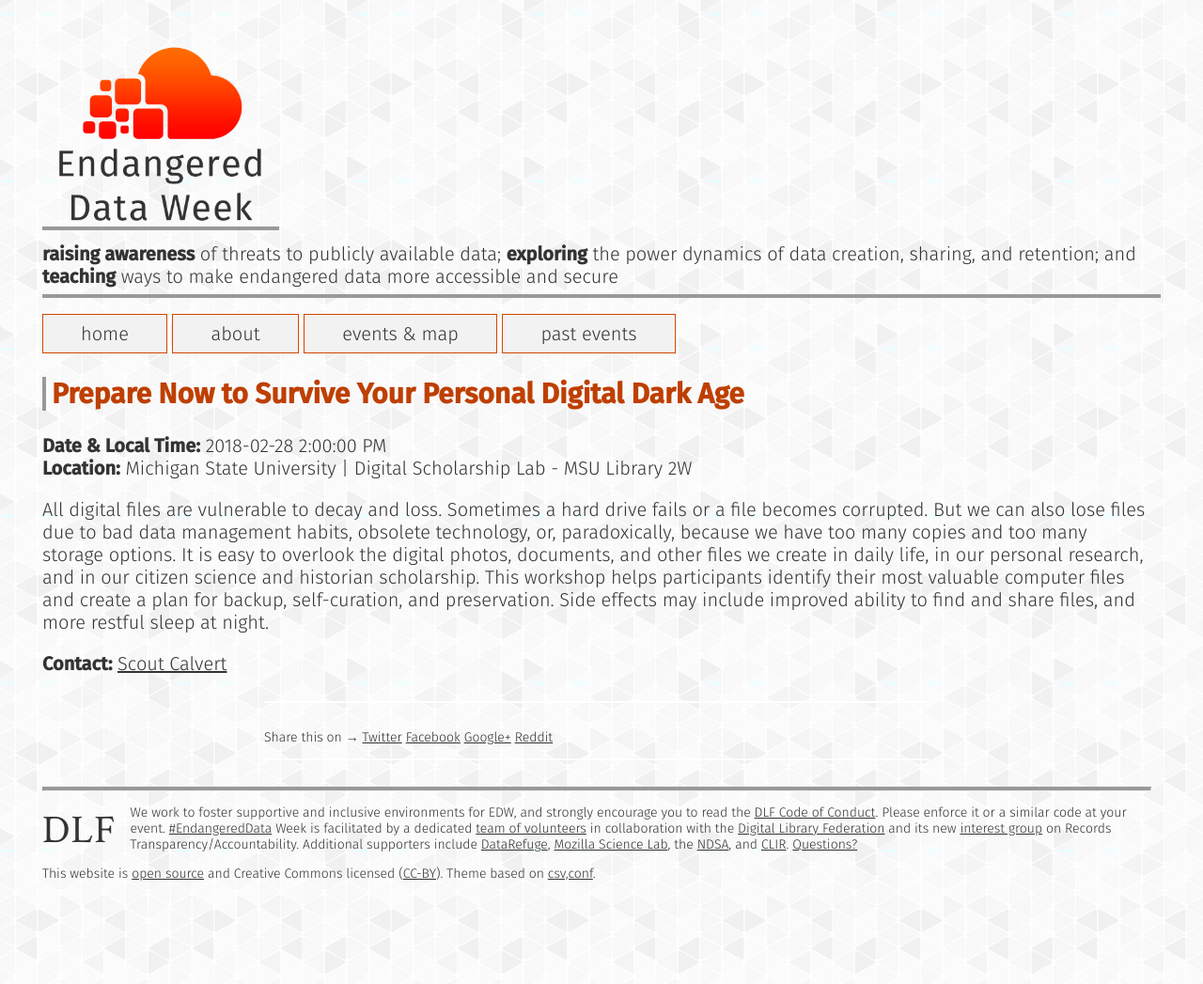
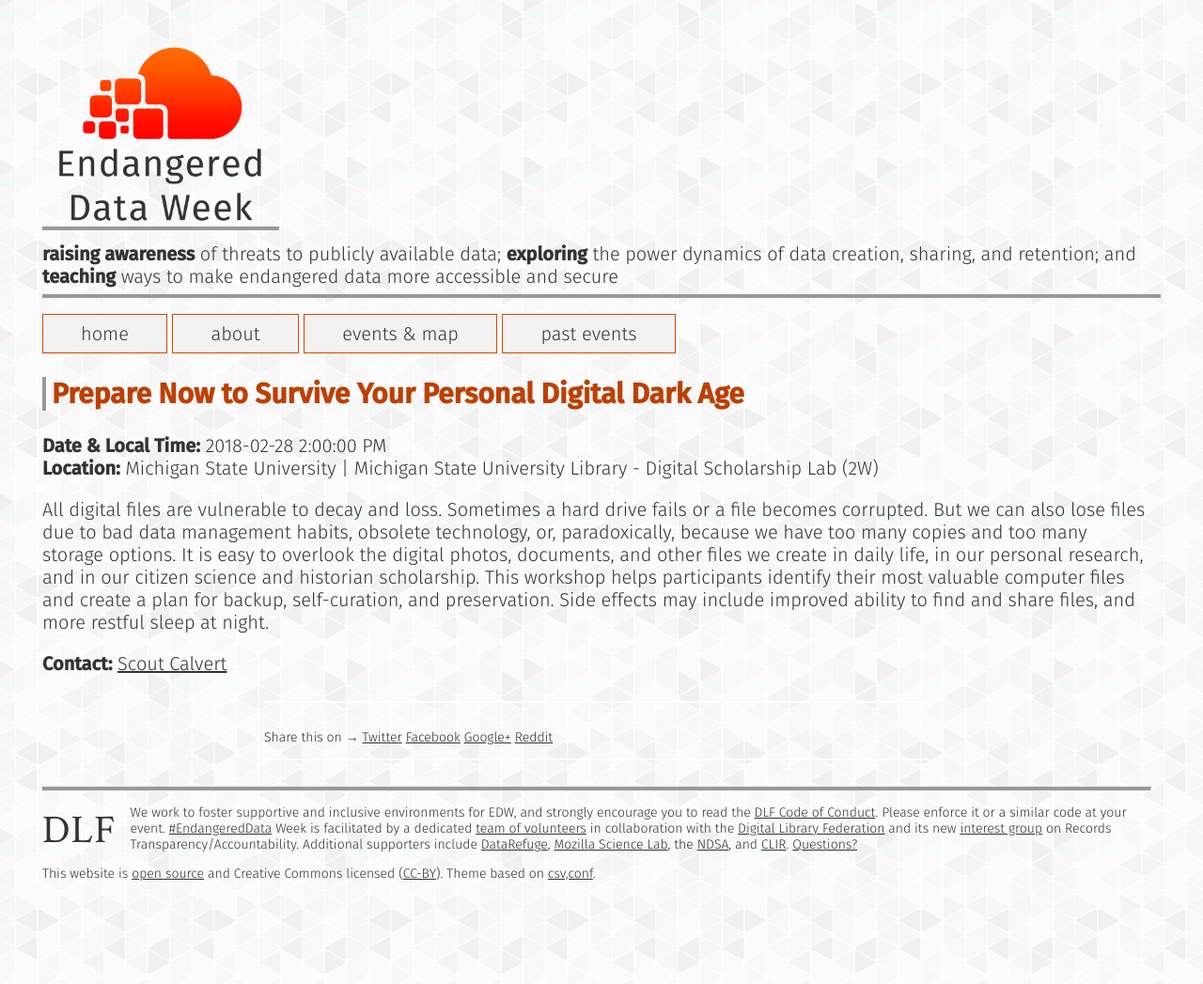
Before and after one commit to endangereddataweek/endangereddataweek.org, a Jekyll site: the page built from _events/2018-02-28-prepare-now-to-survive-your-personal-digital-dark-age.md, in a window 1280 px wide. Shown: the whole page at 94% size. Built offline with Jekyll 4.4.1, drawn with Linux system fonts in a browser that asks for light colours; nearby versions of some CDN libraries; a style sheet for code colours, icons or effects is not loaded.

Commit message:
Fix location for MSU events

```diff
--- a/_events/2018-02-28-prepare-now-to-survive-your-personal-digital-dark-age.md
+++ b/_events/2018-02-28-prepare-now-to-survive-your-personal-digital-dark-age.md
@@ -5,7 +5,7 @@
 excerpt: >
   All digital files are vulnerable to decay and loss. Sometimes a hard drive fails or a file becomes corrupted. But we can also lose files due...
 location_city: "Michigan State University"
-location_physical: "Digital Scholarship Lab - MSU Library 2W"
+location_physical: "Michigan State University Library - Digital Scholarship Lab (2W)"
 title: "Prepare Now to Survive Your Personal Digital Dark Age"
 author: "Scout Calvert"
 website: ""
```
Also changed, not shown: _events/2018-02-27-organizing-and-using-government-data.md (+1 -1 lines), _events/2018-03-02-census-data-access-importance-and-the-future.md (+1 -1 lines).
